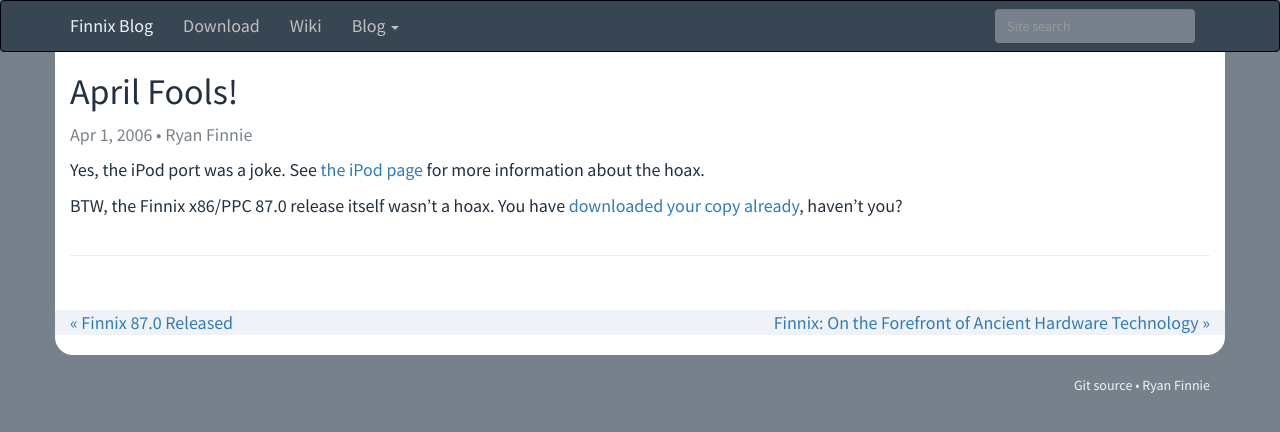
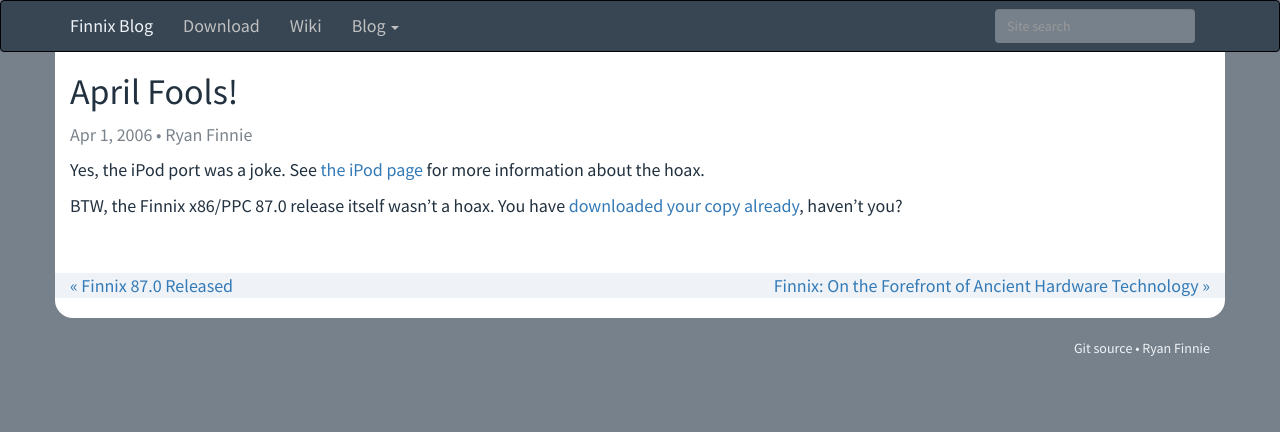
Before and after one commit to finnix/jekyll-finnix, a Jekyll site: the page built from _posts/2006-04-01-april-fools.md, in a window 1280 px wide. Shown: the top 432 px of the page. Built offline with Jekyll 4.4.1, drawn with Linux system fonts in a browser that asks for light colours; nearby versions of some CDN libraries; comment, search, counter and statistics services are not loaded.

Commit message:
Disable Disqus embeds

```diff
--- a/_layouts/post.html
+++ b/_layouts/post.html
@@ -12,6 +12,7 @@
     {{ content }}
   </div>
 
+{% if False %}
   <div id="disqus_thread" class="post-comments"></div>
   <script>
   var disqus_config = function () {
@@ -26,6 +27,7 @@
     (d.head || d.body).appendChild(s);
   })();
 </script>
+{% endif %}
 
 </article>
 
```
